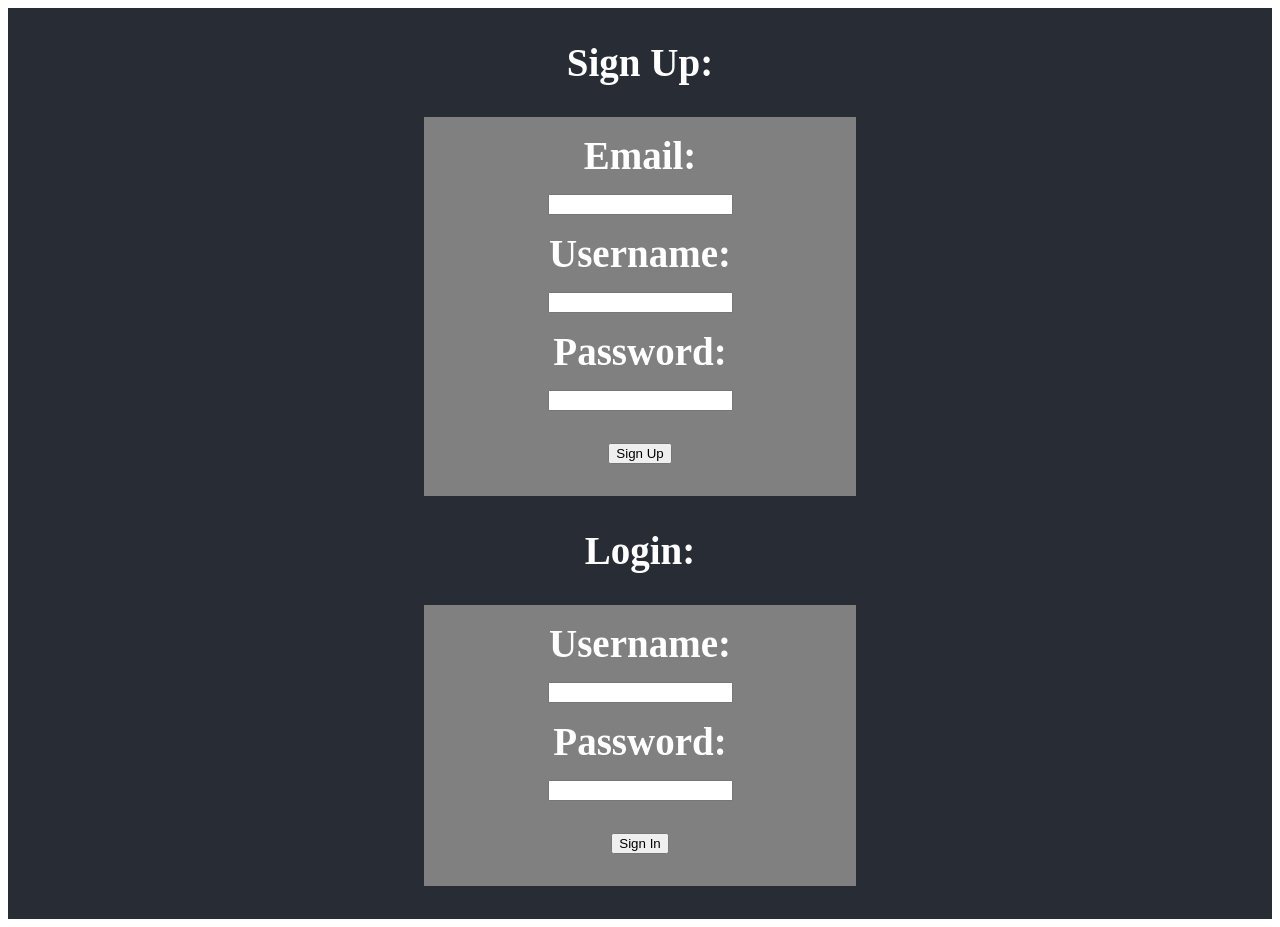
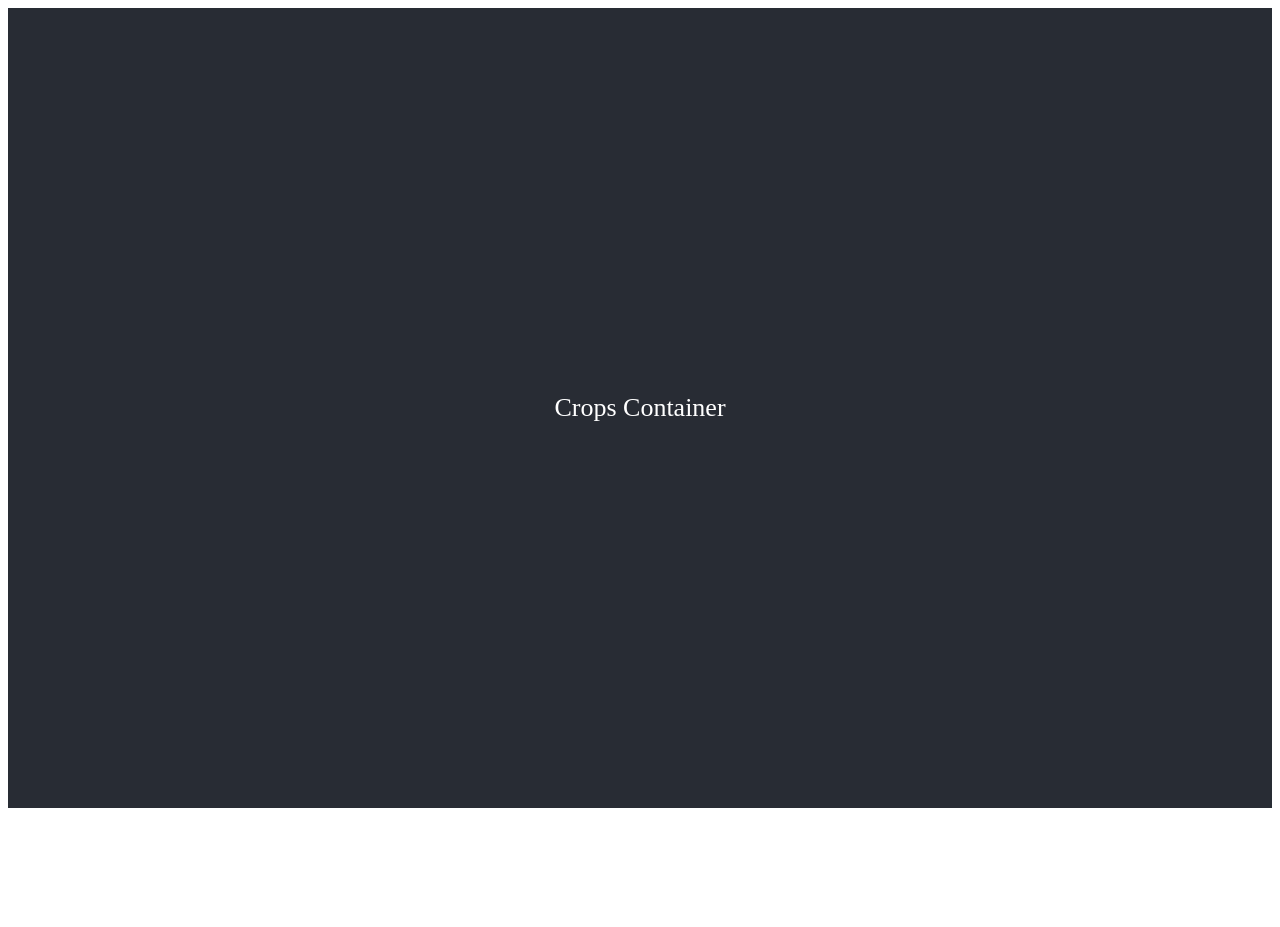
Before and after one commit to breannams/stardew_valley_cheat_sheet, a React (Create React App) app in the folder stardew_valley_cs_client/: page /crops in a window 1280 px wide. After the commit the page ends 816 px from the top, so only its background shows below. Built offline with nearby package versions, Linux system fonts and the light colour scheme.

Commit message:
Create containers for other components & add them to Router.

```diff
--- a/stardew_valley_cs_client/src/App.js
+++ b/stardew_valley_cs_client/src/App.js
@@ -2,8 +2,8 @@
 import './App.css';
 import React, {Component} from 'react'
 
-import HomePage from './components/HomePage'
 
+import Router from './components/Router'
 
 export class App extends Component{
 
@@ -11,13 +11,9 @@ export class App extends Component{
  render (){
   return (
     <div className="App">
-
       <header className = "App-header">
-        <HomePage/>
-
-
+        <Router />
      </header>
-
 
     </div>
   );
--- /dev/null
+++ b/stardew_valley_cs_client/src/components/Router.js
@@ -0,0 +1,26 @@
+import React from "react";
+import {Switch, Route} from 'react-router-dom'
+
+import HomePage from "./HomePage";
+import VillagersContainer from '../containers/VillagersContainer'
+import BuildingsContainer from '../containers/BuildingsContainer'
+import AnimalsContainer from '../containers/AnimalsContainer'
+import CropsContainer from '../containers/CropsContainer'
+import FestivalsContainer from '../containers/FestivalsContainer'
+import QuestsContainer from '../containers/QuestsContainer'
+
+const Router = () => {
+    return(
+        <Switch>
+
+            <Route exact path = '/' component = {HomePage} />
+            <Route path = '/villagers' component = {VillagersContainer} />
+            <Route path = '/buildings' component = {BuildingsContainer} />
+            <Route path = '/animals' component = {AnimalsContainer} />
+            <Route path = "/crops" component = {CropsContainer} />
+            <Route path = "/festivals" component = {FestivalsContainer} />
+            <Route path = "/quests" component = {QuestsContainer} />
+        </Switch>
+    )
+}
+export default Router
--- /dev/null
+++ b/stardew_valley_cs_client/src/containers/AnimalsContainer.js
@@ -0,0 +1,12 @@
+import {Component} from 'react'
+import {connect} from 'react-redux'
+
+
+export default class AnimalsContainer extends Component{
+
+    render (){
+        return (
+            <div>Animals Contianer</div>
+        )
+    }
+}
--- /dev/null
+++ b/stardew_valley_cs_client/src/containers/CropsContainer.js
@@ -0,0 +1,10 @@
+import {Component} from 'react'
+import {connect} from 'react-redux'
+
+export default class CropsContainer extends Component {
+    render (){
+        return(
+            <div>Crops Container</div>
+        )
+    }
+}
--- /dev/null
+++ b/stardew_valley_cs_client/src/containers/FestivalsContainer.js
@@ -0,0 +1,11 @@
+import {Component} from 'react'
+import {connect} from 'react-redux'
+
+export default class FestivalsContainer extends Component{
+
+    render (){
+        return (
+            <div>FestivalsContainer</div>
+        )
+    }
+}
--- /dev/null
+++ b/stardew_valley_cs_client/src/containers/QuestsContainer.js
@@ -0,0 +1,11 @@
+import {Component} from 'react'
+import {connect} from 'react-redux'
+
+export default class QuestsContainer extends Component{
+
+    render (){
+        return (
+            <div>Quests Container</div>
+        )
+    }
+}
--- a/stardew_valley_cs_client/src/index.js
+++ b/stardew_valley_cs_client/src/index.js
@@ -5,7 +5,7 @@ import {Provider} from 'react-redux'
 import thunk from 'redux-thunk'
 import {composeWithDevTools} from 'redux-devtools-extension'
 import rootReducer from './reducers/rootReducer'
-
+import { BrowserRouter as Router } from 'react-router-dom';
 
 import App from './App';
 
@@ -13,7 +13,9 @@ const store = createStore(rootReducer, composeWithDevTools(applyMiddleware(thunk
 
 ReactDOM.render(
   <Provider store = {store}>
+    <Router>
     <App />
+    </Router>
   </Provider>,
   document.getElementById('root')
 );
```
